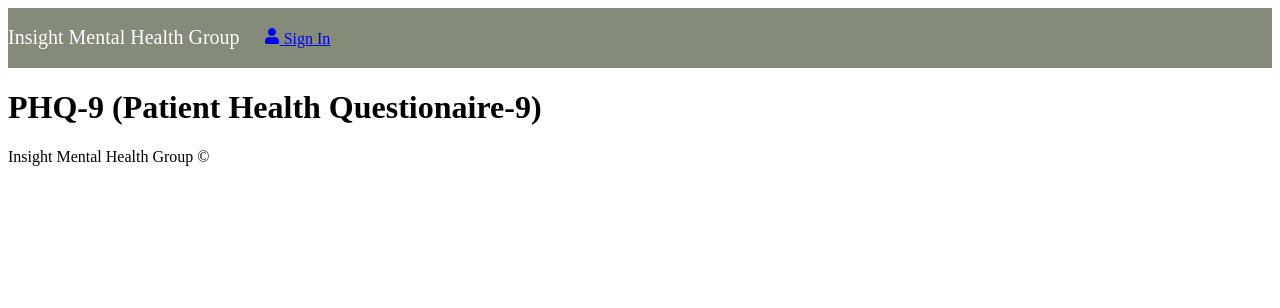
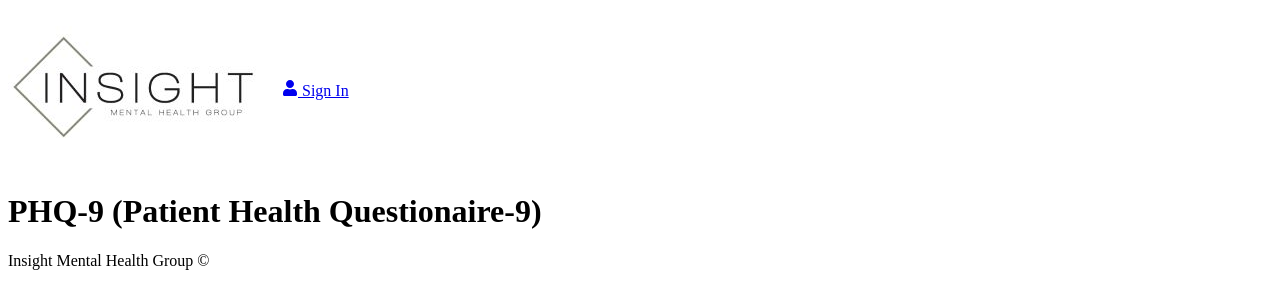
Before and after one commit to sfinnie5/mentalhealthassessments, a React (Create React App) app in the folder frontend/: page / in a window 1280 px wide. Shown: the top 308 px of the page. Built offline with nearby package versions, Linux system fonts and the light colour scheme.

Commit message:
Deleted index.css, updated index.js, imported logo

```diff
--- a/frontend/src/components/Header.jsx
+++ b/frontend/src/components/Header.jsx
@@ -1,12 +1,15 @@
 import {Navbar, Nav, Container} from 'react-bootstrap'
 import {FaUser} from 'react-icons/fa'
+import insightmhglogo from '../assets/insightmhglogo.jpg'
 
 const Header = () => {
   return (
     <header>
-        <Navbar style={{backgroundColor: '#848b79'}} variant='dark' expand='md' collapseOnSelect >
+        <Navbar expand='md' collapseOnSelect >
             <Container>
-                <Navbar.Brand href='/'>Insight Mental Health Group</Navbar.Brand>
+                <Navbar.Brand href='/'>
+                    <img src={insightmhglogo} alt='Insight Mental Health Group'/>
+                </Navbar.Brand>
                 <Navbar.Toggle aria-controls='basic-navbar-nav'></Navbar.Toggle>
                 <Navbar.Collapse id='basic-navbar-nav'>
                     <Nav className='ms-auto'>
--- a/frontend/src/index.js
+++ b/frontend/src/index.js
@@ -2,7 +2,6 @@ import React from 'react';
 import ReactDOM from 'react-dom/client';
 // import 'bootstrap/dist/css/bootstrap.min.css'
 import './assets/styles/bootstrap.custom.css';
-import './assets/styles/index.css';
 import App from './App';
 import reportWebVitals from './reportWebVitals';
 
```
Also changed, not shown: frontend/src/assets/insightmhglogo.jpg, frontend/src/assets/styles/bootstrap.custom.css, frontend/src/assets/styles/index.css (deleted).
